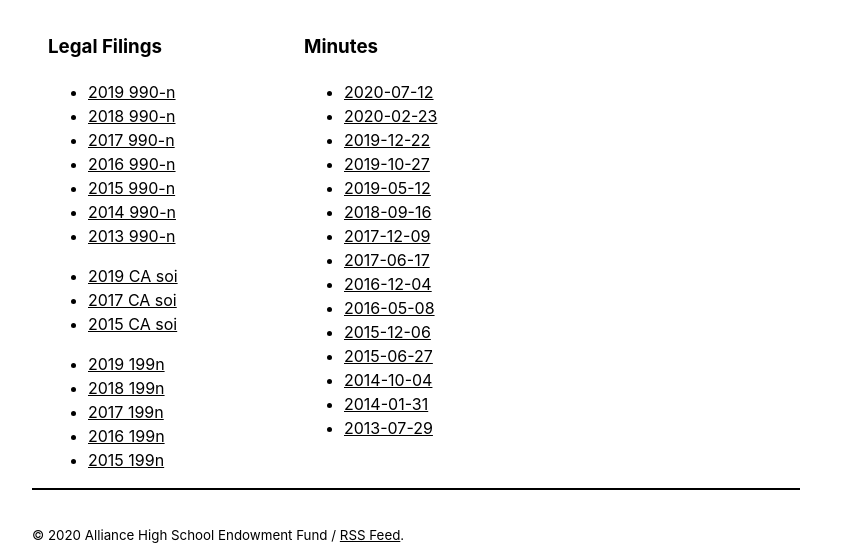
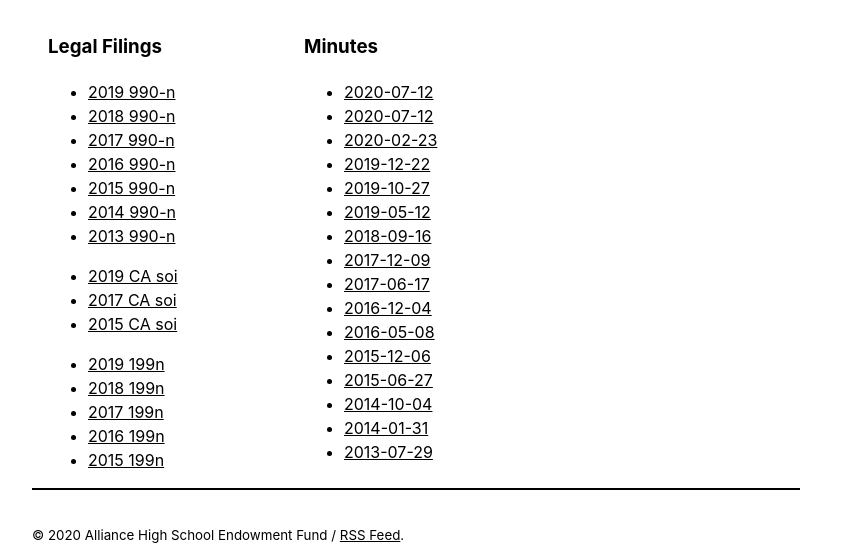
Before and after one commit to ahsef/ahsef.github.io, a Jekyll site: the page built from _pages/about.html, in a window 1280 px wide. Shown: the part 1331-1880 px from the top of the page, without its empty margins (224-1065 px from the left). Built offline with Jekyll 4.4.1, drawn with Linux system fonts in a browser that asks for light colours.

Commit message:
Update about.html

```diff
--- a/_pages/about.html
+++ b/_pages/about.html
@@ -115,6 +115,7 @@
     <div class="w3-container w3-third">
         <h3>Minutes</h3>
         <ul>
+            <li><a href="/minutes/20201206.pdf">2020-07-12</a></li>
             <li><a href="/minutes/20200712.pdf">2020-07-12</a></li>
             <li><a href="/minutes/20200223.pdf">2020-02-23</a></li>
             <li><a href="/minutes/20191222.pdf">2019-12-22</a></li>
```
